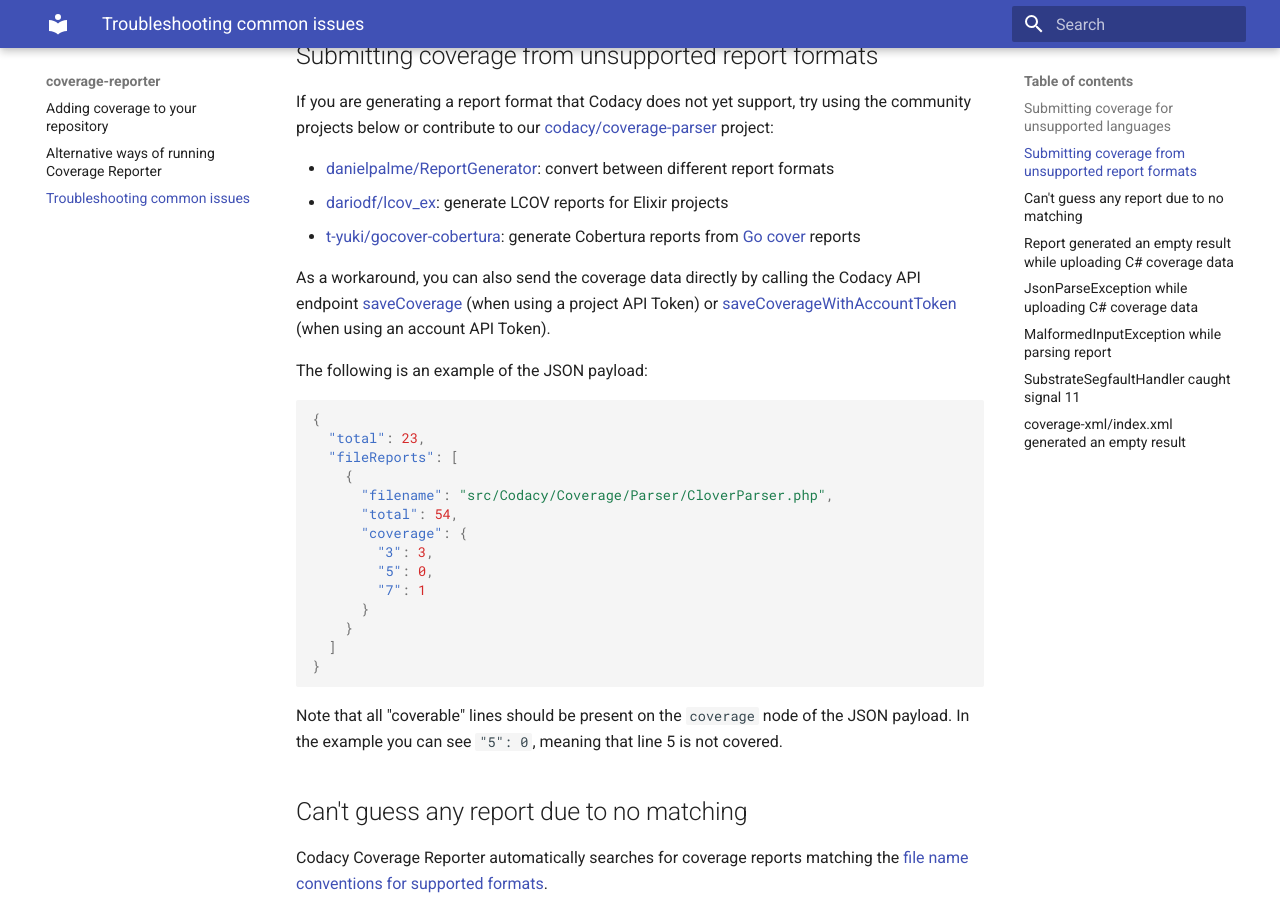
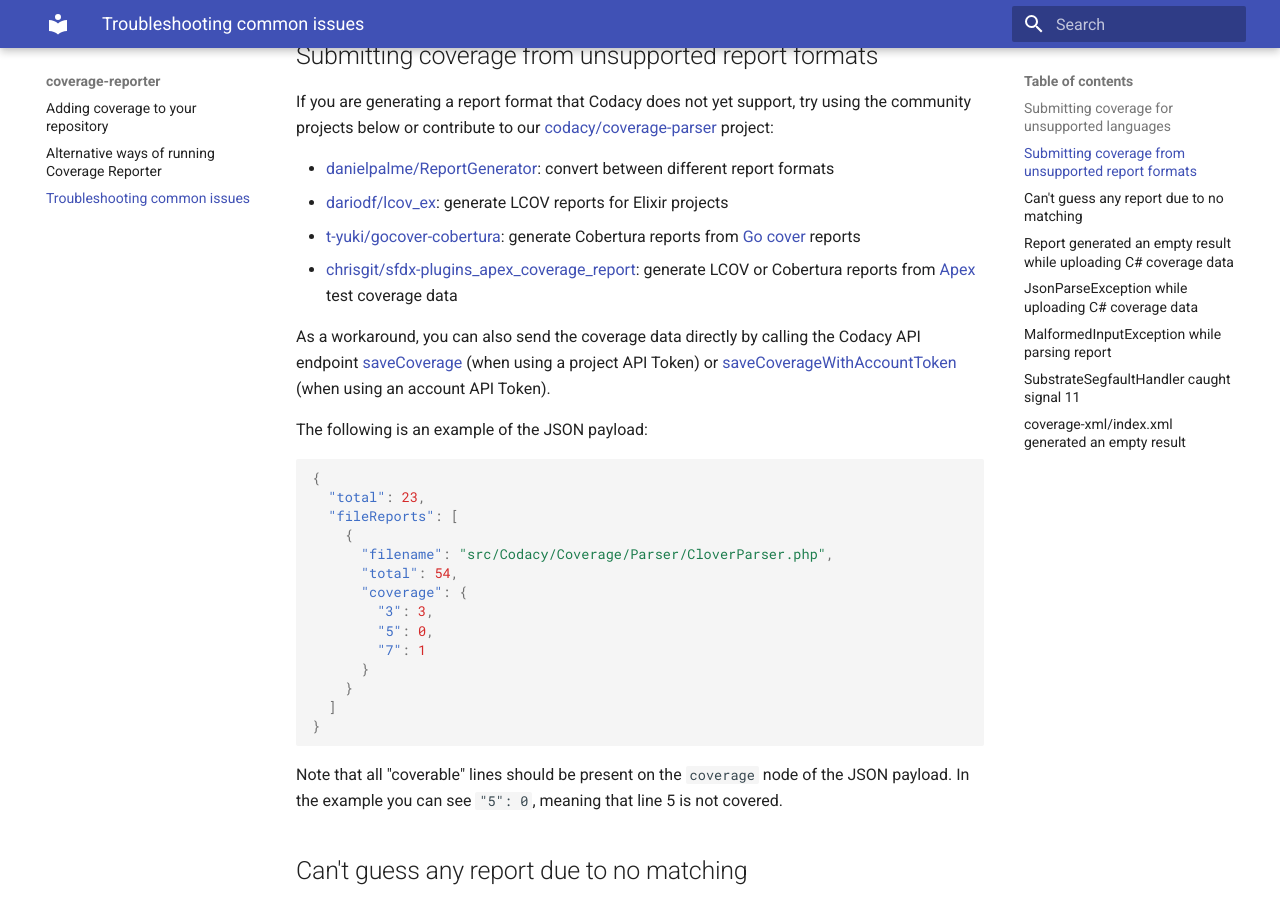
Before and after one commit to codacy/codacy-coverage-reporter, an MkDocs documentation site: the page built from docs/troubleshooting-common-issues.md, in a window 1280 px wide and 900 px high, scrolled down 517 px. Built offline with MkDocs 1.6.1 and Material for MkDocs 9.7.7, drawn with Linux system fonts in a browser that asks for light colours.

Commit message:
doc: Add tool to convert Apex coverage to supported format

```diff
--- a/docs/troubleshooting-common-issues.md
+++ b/docs/troubleshooting-common-issues.md
@@ -24,6 +24,7 @@
 -   [danielpalme/ReportGenerator](https://github.com/danielpalme/ReportGenerator): convert between different report formats
 -   [dariodf/lcov_ex](https://github.com/dariodf/lcov_ex): generate LCOV reports for Elixir projects
 -   [t-yuki/gocover-cobertura](https://github.com/t-yuki/gocover-cobertura): generate Cobertura reports from [Go cover](https://golang.org/pkg/cmd/cover/) reports
+-   [chrisgit/sfdx-plugins_apex_coverage_report](https://github.com/chrisgit/sfdx-plugins_apex_coverage_report): generate LCOV or Cobertura reports from [Apex](https://help.salesforce.com/articleView?id=sf.code_apex_dev_guide_tools.htm&type=5) test coverage data
 
 As a workaround, you can also send the coverage data directly by calling the Codacy API endpoint [saveCoverage](https://api.codacy.com/swagger#savecoverage) (when using a project API Token)
 or [saveCoverageWithAccountToken](https://api.codacy.com/swagger#savecoveragewithaccounttoken) (when using an account API Token).
```
